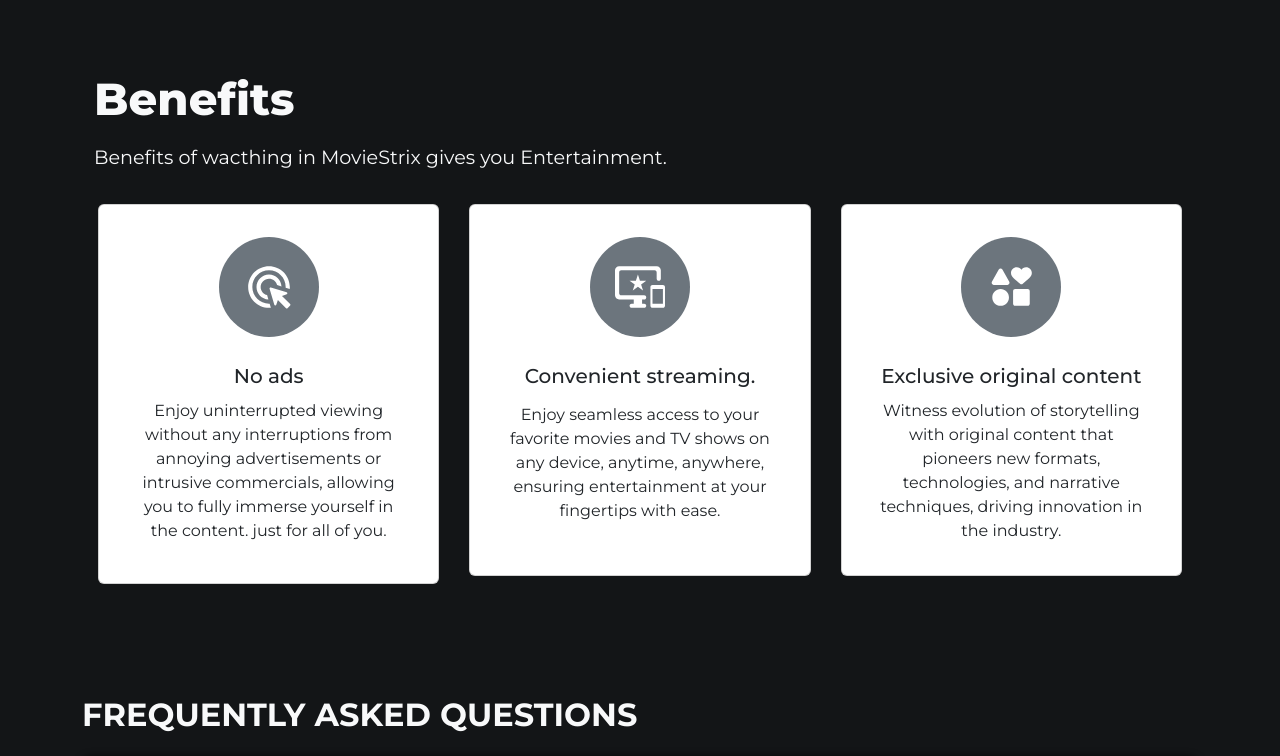
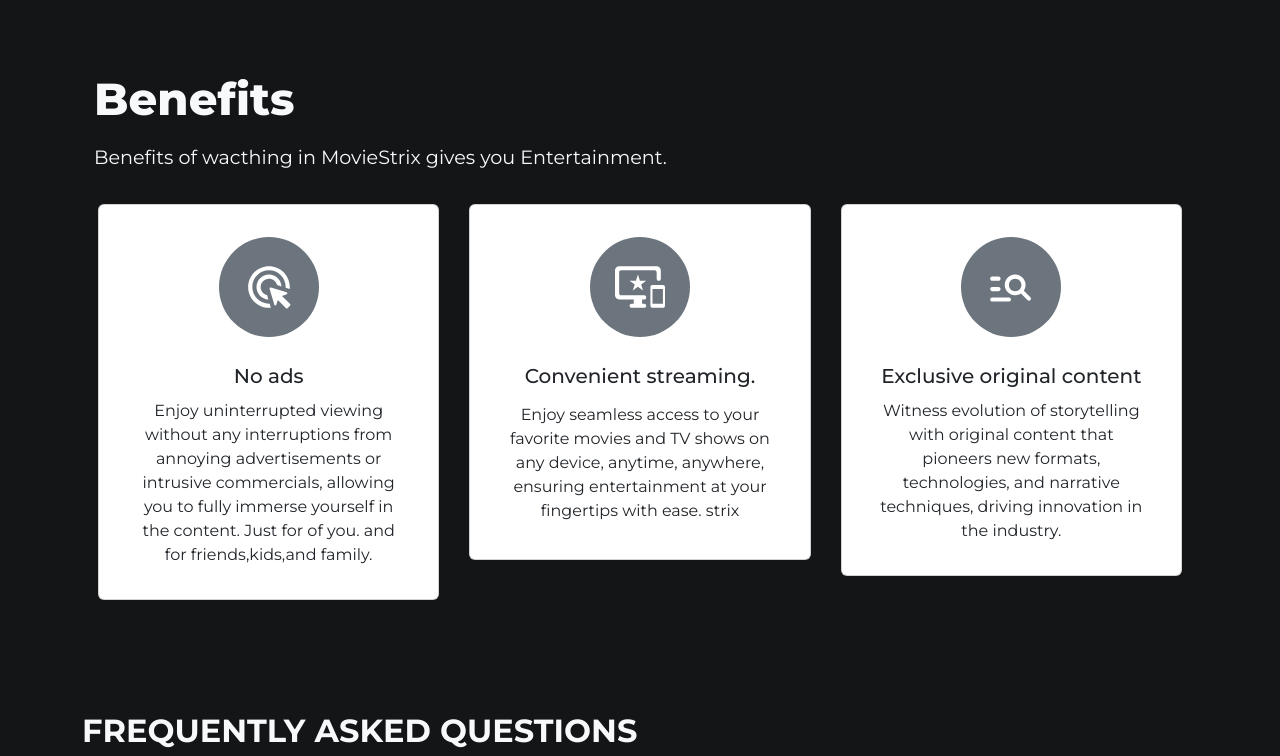
Before and after one commit to Markjonel02/STRIX, a React (Vite) app: page /about in a window 1280 px wide. Shown: the part 1283-2039 px from the top of the page. Built offline with nearby package versions, Linux system fonts and the light colour scheme.

Commit message:
modified:   index.css 	modified:   src/assets/pages/About.tsx

```diff
--- a/index.css
+++ b/index.css
@@ -925,6 +925,23 @@ transition:  all .2s ease-in-out;
   justify-content: center;
   align-items: center;
 }
+/* Custom CSS to control the fixed width and height of benefit cards */
+.a-cards-wrapper {
+  width: 100%;
+}
+
+.a-cards {
+  width: 100%;
+  height: 100%;
+}
+
+.card-body {
+  height: 100%;
+}
+
+.card-wrap {
+  height: 100%;
+}
 
 /* Media-Queries */
 @media all and (min-width:320px)  and (max-width:660px) {
--- a/src/assets/pages/About.tsx
+++ b/src/assets/pages/About.tsx
@@ -13,6 +13,9 @@ import watched from "../img/About-Svg/watched.mp4";
 import message from "../sound/videoplayback.mp3";
 import React, { useRef } from "react";
 import emailjs, { EmailJSResponseStatus } from "@emailjs/browser";
+
+import { LazyLoadImage } from "react-lazy-load-image-component";
+import "react-lazy-load-image-component/src/effects/blur.css";
 
 const imgProperty = {
   radius: 20,
@@ -59,6 +62,18 @@ const About = () => {
       spaceBetween: 30,
     },
   };
+
+  const [isBlury, setisBlury] = useState<boolean>(true);
+  useEffect(() => {
+    const timer = setTimeout(() => {
+      setisBlury(false);
+    }, 1500);
+
+    return () => {
+      clearTimeout(timer);
+    };
+  }, []);
+
   const form = useRef<HTMLFormElement>(null);
   const [submitting, setSubmitting] = useState(false);
   const [email, setEmail] = useState<boolean>(false);
@@ -233,10 +248,17 @@ const About = () => {
                 data-aos="fade-down"
                 data-aos-duration="300ms"
               >
-                <img
+                <LazyLoadImage
                   src={imgProperty.imgSrc}
                   alt={imgProperty.alt}
+                  effect="blur"
+                  width="100%"
+                  loading="lazy"
                   className="imgs w-100"
+                  style={{
+                    filter: isBlury ? "blur(20px)" : "none",
+                    transition: "filter 2s ease",
+                  }}
                 />
               </div>
             </div>
@@ -274,23 +296,26 @@ const About = () => {
             data-aos-delay="500"
           >
             <div className="row py-4">
-              <SwiperSlide className="a-cards" style={{ width: "100%" }}>
-                <div className="card p-3">
+              <SwiperSlide
+                className="a-cards-wrapper"
+                style={{ width: "100%" }}
+              >
+                <div className="card a-cards p-3">
                   <div className="card-body">
                     <div className="card-wrap">
                       <div className="d-flex justify-content-center">
                         <div className="card-svg bg-secondary rounded-circle d-flex justify-content-center align-items-center mb-4">
-                          <img src={ads} alt="" width={"50px"} />
+                          <img src={ads} alt="" width="50px" />
                         </div>
                       </div>
-                      <p className="card-title text-center  fs-5 fw-medium">
+                      <p className="card-title text-center fs-5 fw-medium">
                         No ads
                       </p>
-                      <p className="card-text text-center mb-2">
+                      <p className="card-text text-center ">
                         Enjoy uninterrupted viewing without any interruptions
                         from annoying advertisements or intrusive commercials,
                         allowing you to fully immerse yourself in the content.
-                        just for all of you.
+                        Just for of you. and for friends,kids,and family.
                       </p>
                     </div>
                   </div>
@@ -308,20 +333,25 @@ const About = () => {
                     <p className="card-title text-center  fs-5 fw-medium">
                       Convenient streaming.
                     </p>
-                    <p className="card-text text-center p-1 mb-3">
+                    <p className="card-text text-center p-1">
                       Enjoy seamless access to your favorite movies and TV shows
                       on any device, anytime, anywhere, ensuring entertainment
-                      at your fingertips with ease.
+                      at your fingertips with ease. strix
                     </p>
                   </div>
                 </div>
               </SwiperSlide>
-              <SwiperSlide className="a-cards" style={{ width: "100%" }}>
-                <div className="card p-3">
+
+              <SwiperSlide
+                className="a-cards-wrapper"
+                style={{ width: "100%" }}
+              >
+                <div className="card a-cards p-3">
                   <div className="card-body">
+                    <div className="card-wrap">
                       <div className="d-flex justify-content-center">
                         <div className="card-svg bg-secondary rounded-circle d-flex justify-content-center align-items-center mb-4">
-                        <img src={interest} alt="" width={"50px"} />
+                          <img src={manage} alt="" width={"50px"} />
                         </div>
                       </div>
                       <p className="card-title text-center  fs-5 fw-medium">
@@ -334,13 +364,19 @@ const About = () => {
                       </p>
                     </div>
                   </div>
+                </div>
               </SwiperSlide>
-              <SwiperSlide className="a-cards" style={{ width: "100%" }}>
-                <div className="card p-3 ">
-                  <div className="card-body ">
+
+              <SwiperSlide
+                className="a-cards-wrapper"
+                style={{ width: "100%" }}
+              >
+                <div className="card a-cards p-3">
+                  <div className="card-body">
+                    <div className="card-wrap">
                       <div className="d-flex justify-content-center">
                         <div className="card-svg bg-secondary rounded-circle d-flex justify-content-center align-items-center mb-4">
-                        <img src={manage} alt="" width={"50px"} />
+                          <img src={interest} alt="" width={"50px"} />
                         </div>
                       </div>
                       <p className="card-title text-center fs-5 fw-medium">
@@ -353,10 +389,16 @@ const About = () => {
                       </p>
                     </div>
                   </div>
+                </div>
               </SwiperSlide>
-              <SwiperSlide className="a-cards" style={{ width: "100%" }}>
-                <div className="card p-3 ">
-                  <div className="card-body ">
+
+              <SwiperSlide
+                className="a-cards-wrapper"
+                style={{ width: "100%" }}
+              >
+                <div className="card a-cards p-3">
+                  <div className="card-body">
+                    <div className="card-wrap">
                       <div className="d-flex justify-content-center">
                         <div className="card-svg bg-secondary rounded-circle d-flex justify-content-center align-items-center mb-4">
                           <img src={reccomend} alt="" width={"50px"} />
@@ -370,6 +412,7 @@ const About = () => {
                         perspectives through compelling storytelling, fostering
                         empathy and connection.
                       </p>
+                    </div>
                   </div>
                 </div>
               </SwiperSlide>
```
Lines whose indentation alone changed are shown as unchanged.
